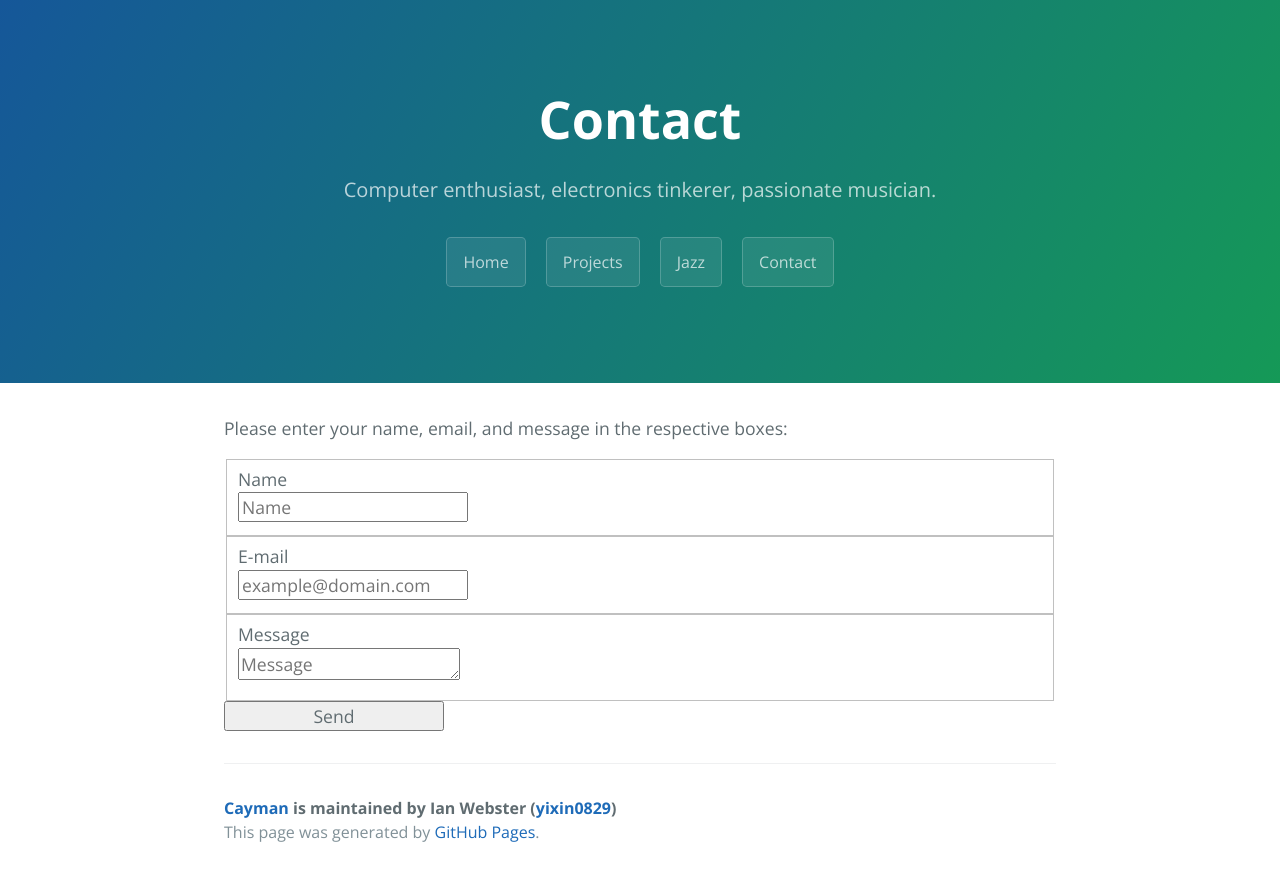
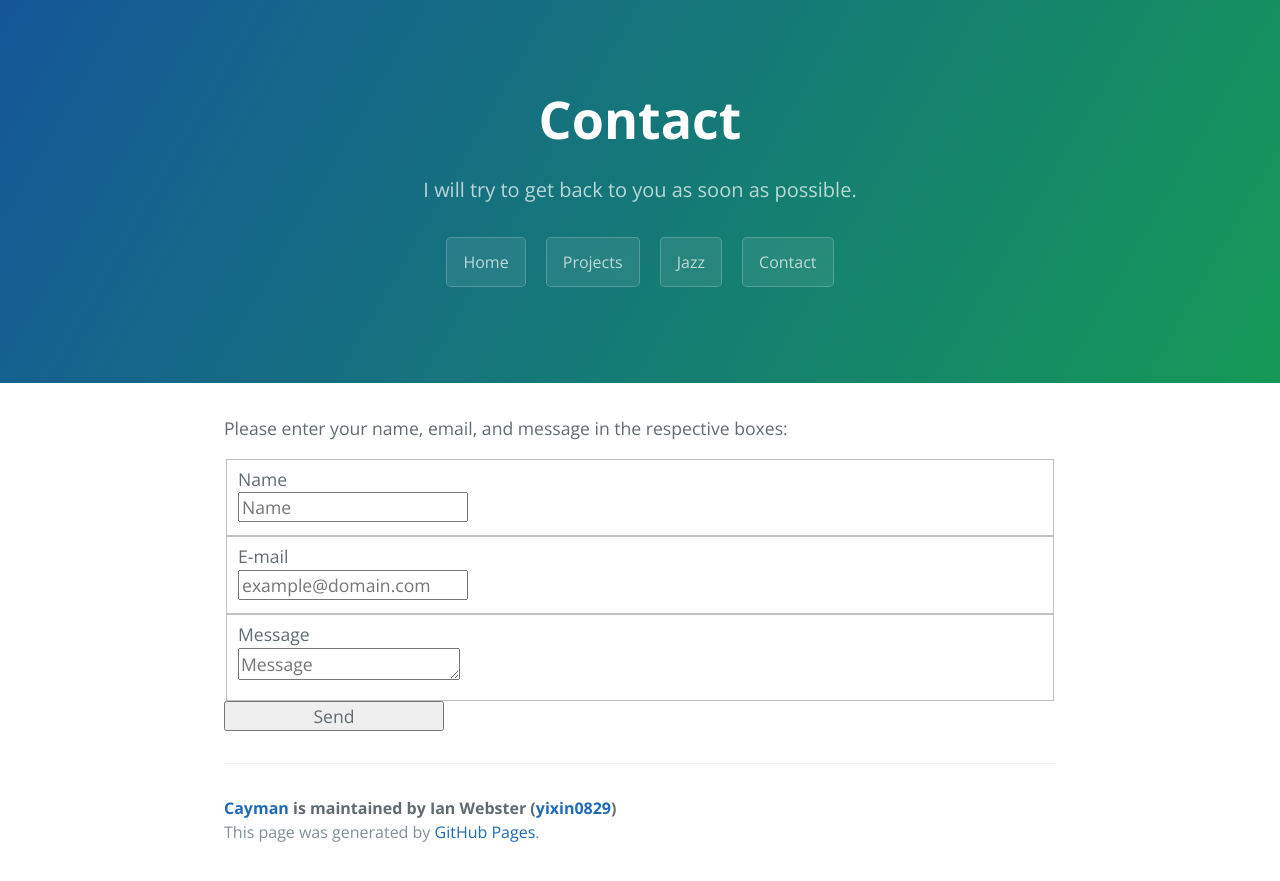
Before and after one commit to yixin0829/Cayman, a Jekyll site: the page built from contact/index.md, in a window 1280 px wide. Shown: the top 881 px of the page. Built offline with Jekyll 4.4.1, drawn with Linux system fonts in a browser that asks for light colours.

Commit message:
Update index.md

```diff
--- a/contact/index.md
+++ b/contact/index.md
@@ -1,7 +1,7 @@
 ---
 layout: default
 title: Contact
-Description: I will try to get back to you as soon as possible.
+description: I will try to get back to you as soon as possible.
 ---
 Please enter your name, email, and message in the respective boxes:
 
```
